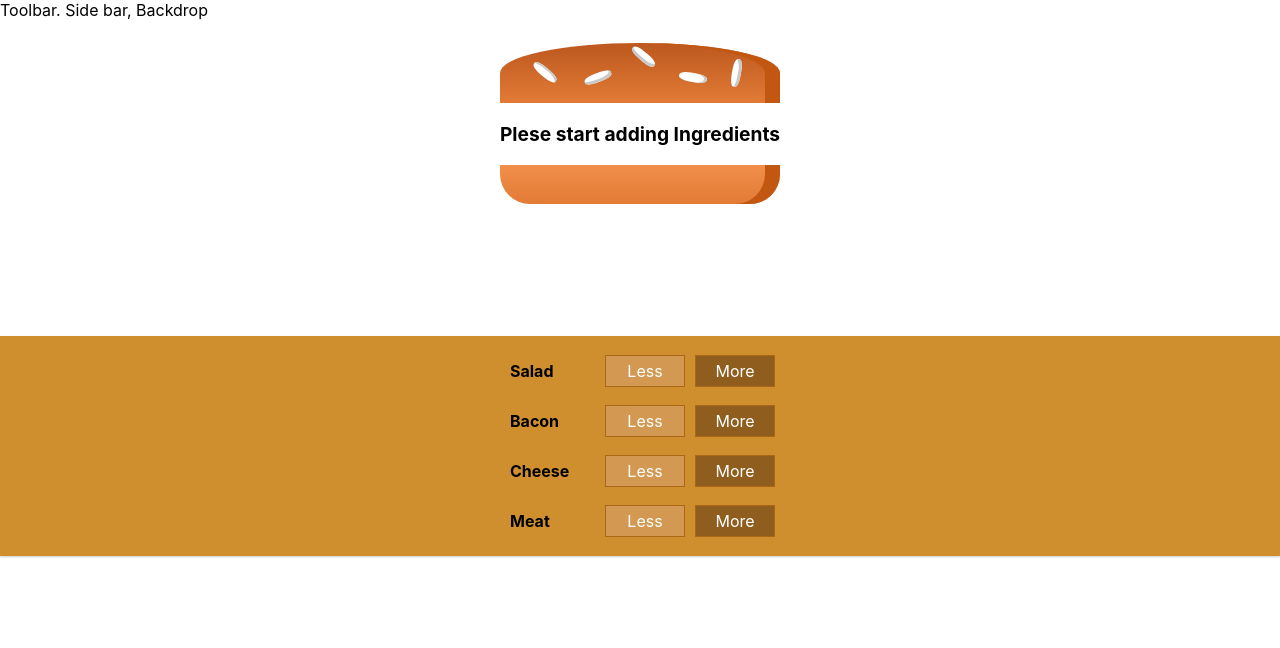
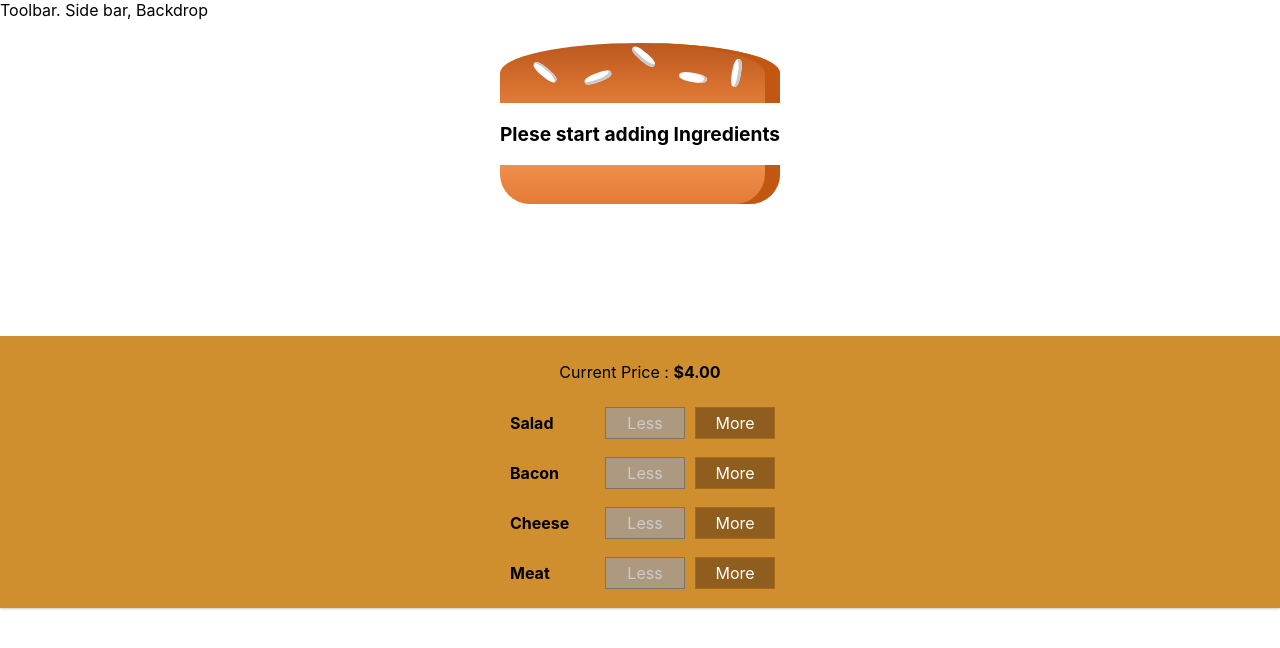
Before and after one commit to Parthasarathireddy/my-burger-project, a React app: page / in a window 1280 px wide. Shown: the top 648 px of the page. Built offline with nearby package versions, Linux system fonts and the light colour scheme.

Commit message:
Adding and removing burger Ingredients with state

```diff
--- a/src/components/Burger/BUildControls/BuildControl/BuildControl.js
+++ b/src/components/Burger/BUildControls/BuildControl/BuildControl.js
@@ -3,8 +3,9 @@ import classes from './BuildControl.module.css';
 const buildControl = (props)=>(
     <div className = {classes.BuildControl}>
         <div className = {classes.Label}>{props.label}</div>
-        <button className = {classes.Less}>Less</button>
-        <button className = {classes.More}>More</button>
+        <button className = {classes.Less} onClick = {props.removed} disabled = {props.disabled}>Less</button>
+        <button className = {classes.More}
+         onClick = {props.added}>More</button>
     </div>
 
 )
--- a/src/components/Burger/BUildControls/BuildControls.js
+++ b/src/components/Burger/BUildControls/BuildControls.js
@@ -9,8 +9,12 @@ const controls = [
 ]
 const buildControls = (props)=>(
     <div className = {classes.BuildControls}>
+    <p>Current Price : <strong>${props.price.toFixed(2)}</strong></p>
         {controls.map(ctrl =>(
-            <BuildControl key = {ctrl.label} label = {ctrl.label} />
+            <BuildControl key = {ctrl.label} label = {ctrl.label}
+             added = {() => props.ingredientAdded(ctrl.type)}
+             removed = {() => props.ingredientRemoved(ctrl.type)}
+             disabled = {props.disabled[ctrl.type]}/>
         ))}
     </div>
 )
--- a/src/containers/BurgerBuilder/BurgerBuilder.js
+++ b/src/containers/BurgerBuilder/BurgerBuilder.js
@@ -3,6 +3,12 @@ import Burger from '../../components/Burger/Burger';
 import BuildControls from '../../components/Burger/BUildControls/BuildControls';
 import Aux from '../../hoc/Auxilary';
 
+const INGREDIENT_PRICES = {
+    salad: 0.5,
+    bacon: 0.4,
+    cheese: 1.3,
+    meat: 0.7
+}
 class BurgerBuilder extends Component{
     // constructor(props){
     //     super(props);
@@ -15,14 +21,46 @@ class BurgerBuilder extends Component{
             bacon : 0,
             cheese : 0,
             meat : 0
+        },
+        totalPrice : 4
+    }
+    addIngredientHandler = (type) =>{
+        const oldCount = this.state.ingredients[type];
+        const updateCount = oldCount + 1;
+        const updateIngredients = {...this.state.ingredients};
+        updateIngredients[type] = updateCount;
+        const priceAddition = INGREDIENT_PRICES[type];
+        const oldPrice = this.state.totalPrice;
+        const newPrice = oldPrice + priceAddition;
+        this.setState({totalPrice : newPrice,ingredients : updateIngredients})
+    }
+    removeIngredientHandler = (type) =>{
+        const oldCount = this.state.ingredients[type];
+        if(oldCount <= 0){
+            return;
         }
+        const updateCount = oldCount - 1;
+        const updateIngredients = {...this.state.ingredients};
+        updateIngredients[type] = updateCount;
+        const priceDeduction = INGREDIENT_PRICES[type];
+        const oldPrice = this.state.totalPrice;
+        const newPrice = oldPrice - priceDeduction;
+        this.setState({totalPrice : newPrice,ingredients : updateIngredients})
     }
     render(){
+        const disableInfo = {...this.state.ingredients}
+        for(let key in disableInfo){
+            disableInfo[key] =disableInfo[key] <= 0
+        }
         return(
             <Aux>
                 <Burger ingredients  = {this.state.ingredients}/>
                 <div>
-                     <BuildControls/>
+                     <BuildControls
+                     ingredientAdded = {this.addIngredientHandler}
+                     ingredientRemoved = {this.removeIngredientHandler}
+                     disabled = {disableInfo}
+                     price = {this.state.totalPrice}/>
                 </div>
             </Aux>
         );
```
